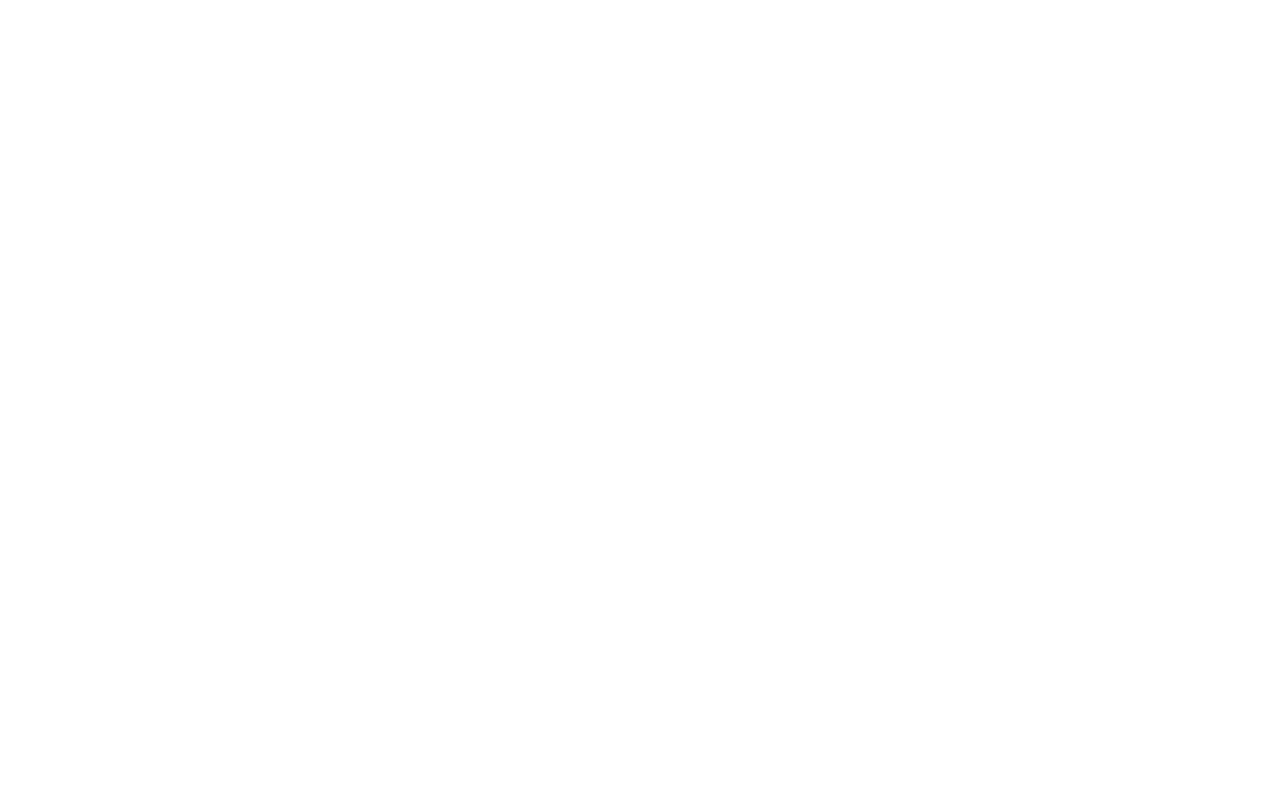
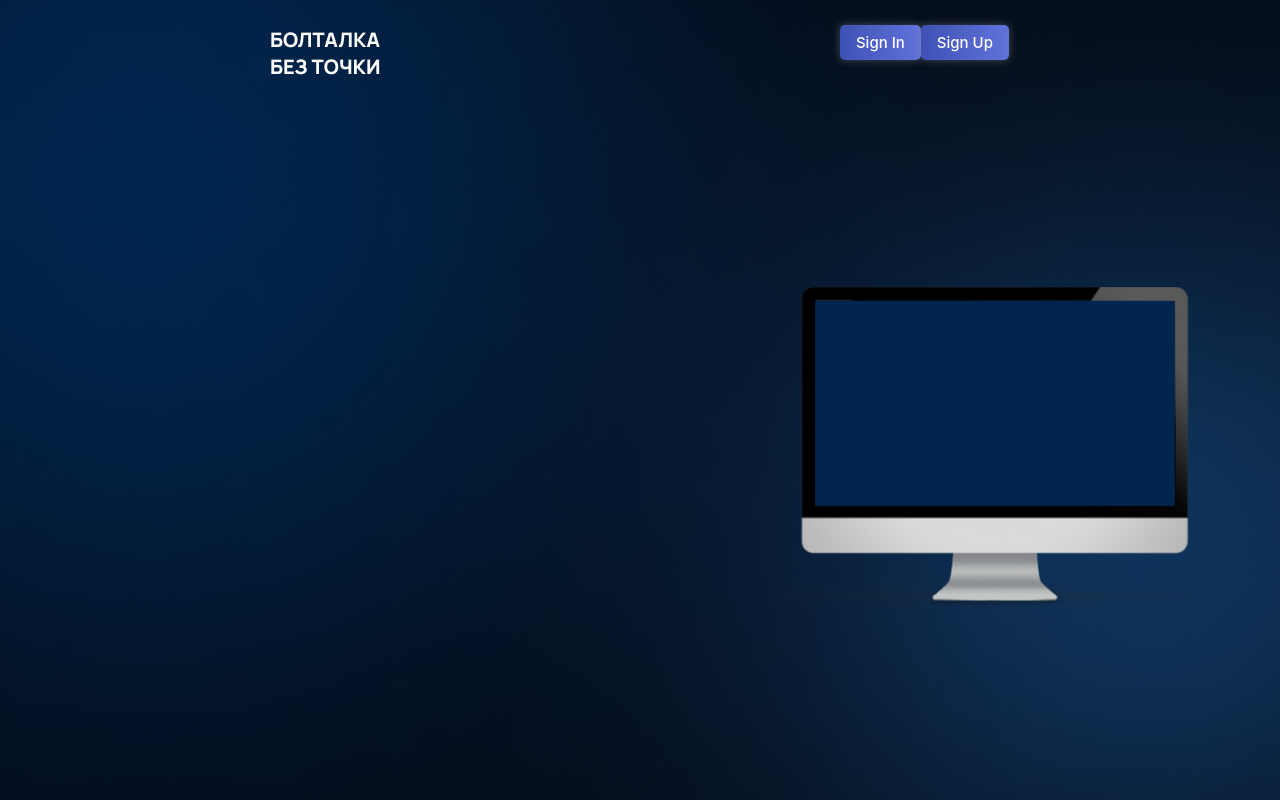
Before and after one commit to Melly5/first-team-shift, a React (Create React App) app: page /chat in a window 1280 px wide. Before the commit this address had no page. Built offline with nearby package versions, Linux system fonts and the light colour scheme.

Commit message:
add chat page + its structure
need to fill with elements

```diff
--- a/src/App.js
+++ b/src/App.js
@@ -1,8 +1,9 @@
 import React from "react";
 import { BrowserRouter, Routes, Route } from "react-router-dom";
 import { QueryClient, QueryClientProvider } from "react-query";
-import RegistrationPage from "./Registration/registration";
-import AuthenticationPage from "./Authentication/authentication";
+import RegistrationPage from "./pages/Registration/registration";
+import AuthenticationPage from "./pages/Authentication/authentication";
+import ChatPage from "./pages/Chat/chat";
 import { RootPage } from "./pages/root";
 import { ROUTES } from "./utils/constants/router";
 
@@ -24,7 +25,12 @@
 		path: "/signup",
 		name: "SignUp",
 		main: <RegistrationPage/>
-	}
+	},
+  {
+    path: "/chat",
+		name: "Chat",
+		main: <ChatPage/>
+  }
 ]
 
 function App() {
--- a/src/assets/css/global.css
+++ b/src/assets/css/global.css
@@ -22,6 +22,13 @@
   background-size: cover;
   height: 100vh;
 }
+
+.mainbox.signed {
+  padding: 0 239px;
+  height: 100vh;
+  flex-direction: column;
+}
+
 
 .login-text{
 	font-size: 35px;
--- a/src/components/Header/header.css
+++ b/src/components/Header/header.css
@@ -3,6 +3,18 @@
     justify-content: space-between;
     align-items: center;
     padding: 2rem 6rem;
+}
+
+.header.signed {
+    padding: 0;
+    border-bottom: #3F51B5;
+}
+
+.signed-container {
+    padding: 2rem;
+    display: flex;
+    justify-content: space-between;
+    width: 100%;
 }
 
 .header-logo {
--- a/src/components/Header/header.js
+++ b/src/components/Header/header.js
@@ -4,11 +4,12 @@
 import { Button } from '@mui/material';
 import { Link, useLocation } from "react-router-dom";
 
-const Header = () => {
+const Header = (props) => {
     //const [style, setStyle] = useState('');
     const pathname = useLocation().pathname;
 	const assignStyle = (path) => pathname === path ? "but-unclicked" : "but-clicked";
 
+    function unsigned() {
         return (
             <div className="header">
                 <div className="header-logo">
@@ -19,7 +20,31 @@
                         <Link className={assignStyle("/signup")} to="/signup" style={{ textDecoration: 'none' }}>Sign Up</Link>
                 </div>
             </div>
-    )
+        );
+    }
+
+    function signed() {
+        return (
+            <div className="header signed">
+                <div className="signed-container">
+                    <div className="header-logo">
+                        <img src={logo} alt="logo"></img>
+                    </div>
+                    <div className='header-info'>
+
+                            <Link className={assignStyle("/login")} to="/login" style={{ textDecoration: 'none' }}>Sign In</Link>
+                            <Link className={assignStyle("/signup")} to="/signup" style={{ textDecoration: 'none' }}>Sign Up</Link>
+                    </div>
+                </div>
+            </div>
+        );
+    }
+
+
+    return (
+        signed()
+        //props.signed ? signed() : unsigned()
+    );
 }
 
 export default Header;
--- a/src/Authentication/authentication.js
+++ b/src/pages/Authentication/authentication.js
@@ -1,19 +1,15 @@
 import React, { useState } from 'react';
-import { TextField,Typography, Stack, Button,
-	IconButton, InputAdornment } from "@mui/material";
-import Header from '../components/Header/header';
+import { TextField,Typography, Stack /*, Button, IconButton, InputAdornment */} from "@mui/material";
+import Header from '../../components/Header/header';
 import "./authentication.css"
 import { useNavigate } from "react-router-dom";
-import { Visibility, VisibilityOff } from "@mui/icons-material";
-import { borderRadius, fontWeight } from '@mui/system';
-import { Link } from "react-router-dom";
 
 function AuthenticationPage() {
 
-	const navigate = useNavigate();
+	/*const navigate = useNavigate();
 
 	const [login, setLogin] = useState("");
-	const [password, setPassword] = useState("");
+	const [password, setPassword] = useState("");*/
 	const [showPassword, setShowPassword] = useState(false);
 	const [error, setError] = useState(false);
 	const [errorText, setErrorText] = useState("");
--- /dev/null
+++ b/src/pages/Chat/chat.css
@@ -0,0 +1,23 @@
+.chatbox {
+    display: flex;
+    flex-direction: row;
+    height: calc(100% - 47px - 64px);
+}
+
+.profilebox {
+    width: 35%;
+}
+
+.dialogbox {
+    display: flex;
+    flex-direction: column;
+    width: 65%;
+}
+
+.message-box {
+    height: 80%;
+}
+
+.send-box {
+    height: 20%;
+}
--- /dev/null
+++ b/src/pages/Chat/chat.js
@@ -0,0 +1,22 @@
+import React, { useState } from 'react';
+import { TextField,Typography, Stack, Button, IconButton, InputAdornment } from "@mui/material";
+import Header from '../../components/Header/header';
+import "./chat.css"
+
+function ChatPage() {
+
+    return (
+        <div className='mainbox signed'>
+            <Header/>
+            <div className='chatbox'>
+                <div className='profilebox'></div>
+                <div className='dialogbox'>
+                    <div className='message-box'></div>
+                    <div className='send-box'></div>
+                </div>
+            </div>
+        </div>
+    );
+}
+
+export default ChatPage;
--- a/src/Registration/registration.js
+++ b/src/pages/Registration/registration.js
@@ -1,18 +1,15 @@
 import React, { useState } from 'react';
-import { TextField,Typography, Stack, Button,IconButton, InputAdornment, useTheme, FormHelperText } from "@mui/material";
+import { TextField,Typography, Stack/*, Button,IconButton, InputAdornment, useTheme, FormHelperText*/ } from "@mui/material";
 import "./registration.css";
-import Header from '../components/Header/header';
-
-import { useNavigate } from "react-router-dom";
-import { Visibility, VisibilityOff } from "@mui/icons-material";
+import Header from '../../components/Header/header';
 import { Link } from "react-router-dom";
 import { createTheme } from '@mui/material/styles';
 
 function RegistrationPage() {
-	const [login, setLogin] = useState('')
+	/*const [login, setLogin] = useState('')
 	const [email, setEmail] = useState('')
 	const [password, setPassword] = useState('')
-	const [passwordConfirm, setPasswordConfirm] = useState('')
+	const [passwordConfirm, setPasswordConfirm] = useState('')*/
 
 	const [showPassword, setShowPassword] = useState(false);
 	const [errorText, setErrorText] = useState('')
```
Also changed, not shown: src/pages/Authentication/authentication.css (renamed from src/Authentication/authentication.css), src/pages/Registration/registration.css (renamed from src/Registration/registration.css). Lines whose indentation alone changed are shown as unchanged.
